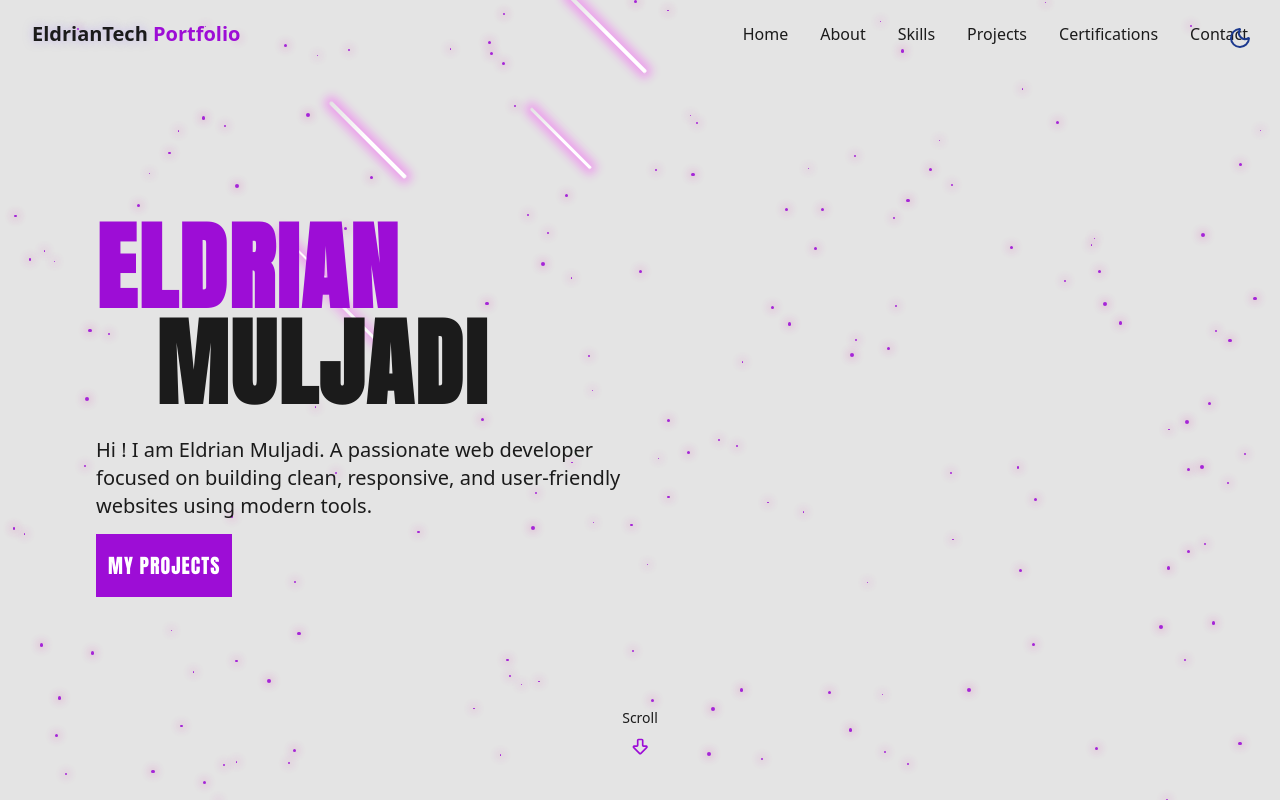
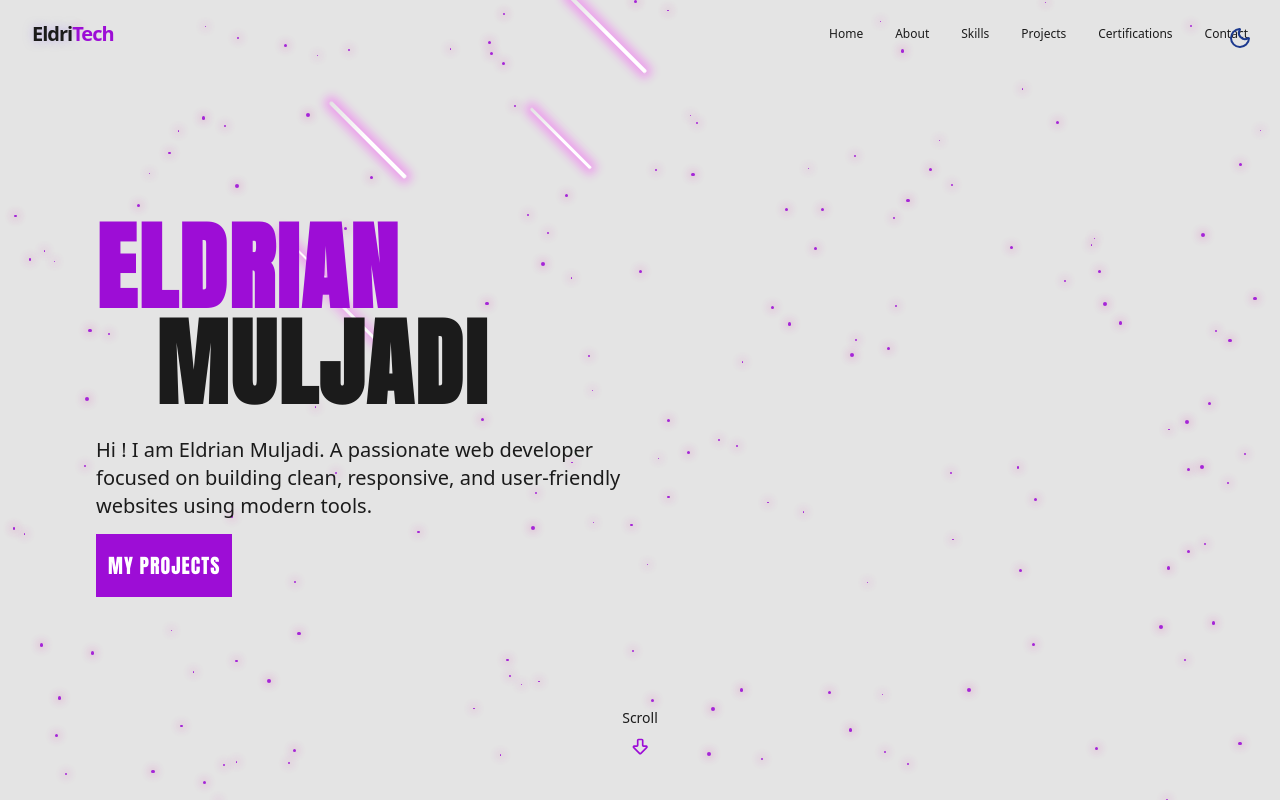
Before and after one commit to eldrianayera/Eldrian-Portfolio, a React (Vite) app: page / in a window 1280 px wide. Shown: the top 800 px of the page. Built offline with nearby package versions, Linux system fonts and the light colour scheme.

Commit message:
fix: fix UI

```diff
--- a/src/components/CertificatesSection.jsx
+++ b/src/components/CertificatesSection.jsx
@@ -21,8 +21,7 @@ export const CertificatesSection = () => {
               target="_blank"
               rel="noopener noreferrer"
               href={c.link}
-              data-aos="fade-up"
-              data-aos-offset="300"
+              data-aos="zoom-in"
               key={c.name}
               className="bg-card rounded-xl shadow-xl overflow-hidden transition-shadow duration-300 card-hover group"
             >
--- a/src/components/ContactSection.jsx
+++ b/src/components/ContactSection.jsx
@@ -134,7 +134,7 @@ export const ContactSection = () => {
                 <button
                   onClick={handleSending}
                   className={cn(
-                    "cosmic-button w-full flex justify-center gap-2"
+                    "cosmic-button bg-primary/60 rounded-lg w-full flex justify-center gap-2"
                   )}
                 >
                   {isSending ? "Sending..." : "Send Message"}
--- a/src/components/SkillsSection.jsx
+++ b/src/components/SkillsSection.jsx
@@ -65,12 +65,12 @@ export const SkillsSection = () => {
                   <img src={skill.image} alt={skill.name} className="h-12" />
                   <h3 className="font-bold">{skill.name}</h3>
                 </div>
-                <div className="self-center bg-black h-2 w-full rounded-md">
+                {/* <div className="self-center bg-black h-2 w-full rounded-md">
                   <div
                     className="h-full bg-primary rounded-md"
                     style={{ width: `${skill.level}%` }}
                   ></div>
-                </div>
+                </div> */}
               </div>
             );
           })}
--- a/src/pages/Navbar.jsx
+++ b/src/pages/Navbar.jsx
@@ -38,15 +38,14 @@ export const NavBar = () => {
           href="#hero"
           className="text-xl font-bold text-primary flex items-center"
         >
-          <span className="relative z-10">
-            <span className="text-foreground text-glow">EldrianTech </span>{" "}
-            Portfolio
+          <span className="relative z-10 tracking-tighter">
+            <span className="text-foreground text-glow">Eldri</span>Tech
           </span>
         </a>
 
         {/* Desktop Navbar */}
 
-        <div className="hidden md:flex space-x-8">
+        <div className="hidden md:flex space-x-8 text-xs">
           {NavItem.map((item, index) => (
             <a
               key={index}
```
